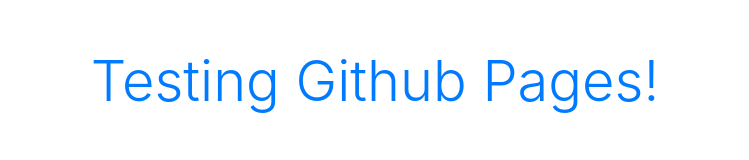
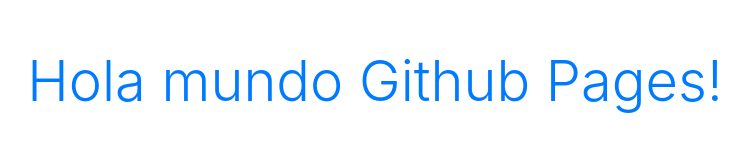
Before and after one commit to EzeVedder/ezevedder.github.io, a plain HTML site: page index.html in a window 1280 px wide. Shown: the whole page, without its empty margins (265-1014 px from the left). Drawn offline with nearby package versions, Linux system fonts and the light colour scheme.

Commit message:
modificando el encabezado

```diff
--- a/index.html
+++ b/index.html
@@ -11,7 +11,7 @@
     <title>Eze Vedder</title>
   </head>
   <body>
-    <h1 class="text-center mt-5 display-4 text-primary">Testing Github Pages!</h1>
+    <h1 class="text-center mt-5 display-4 text-primary">Hola mundo Github Pages!</h1>
 
     <!-- Optional JavaScript -->
     <!-- jQuery first, then Popper.js, then Bootstrap JS -->
```
